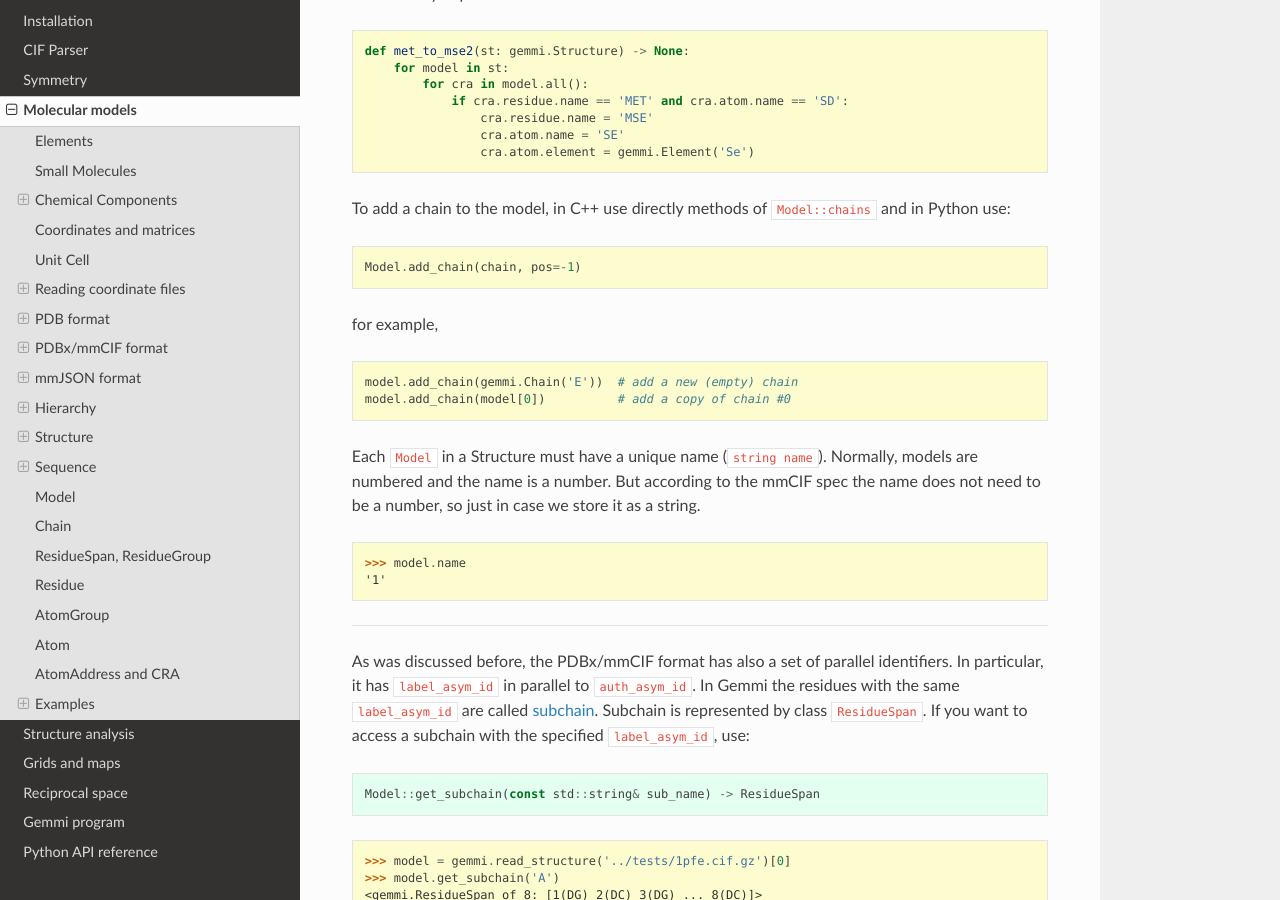
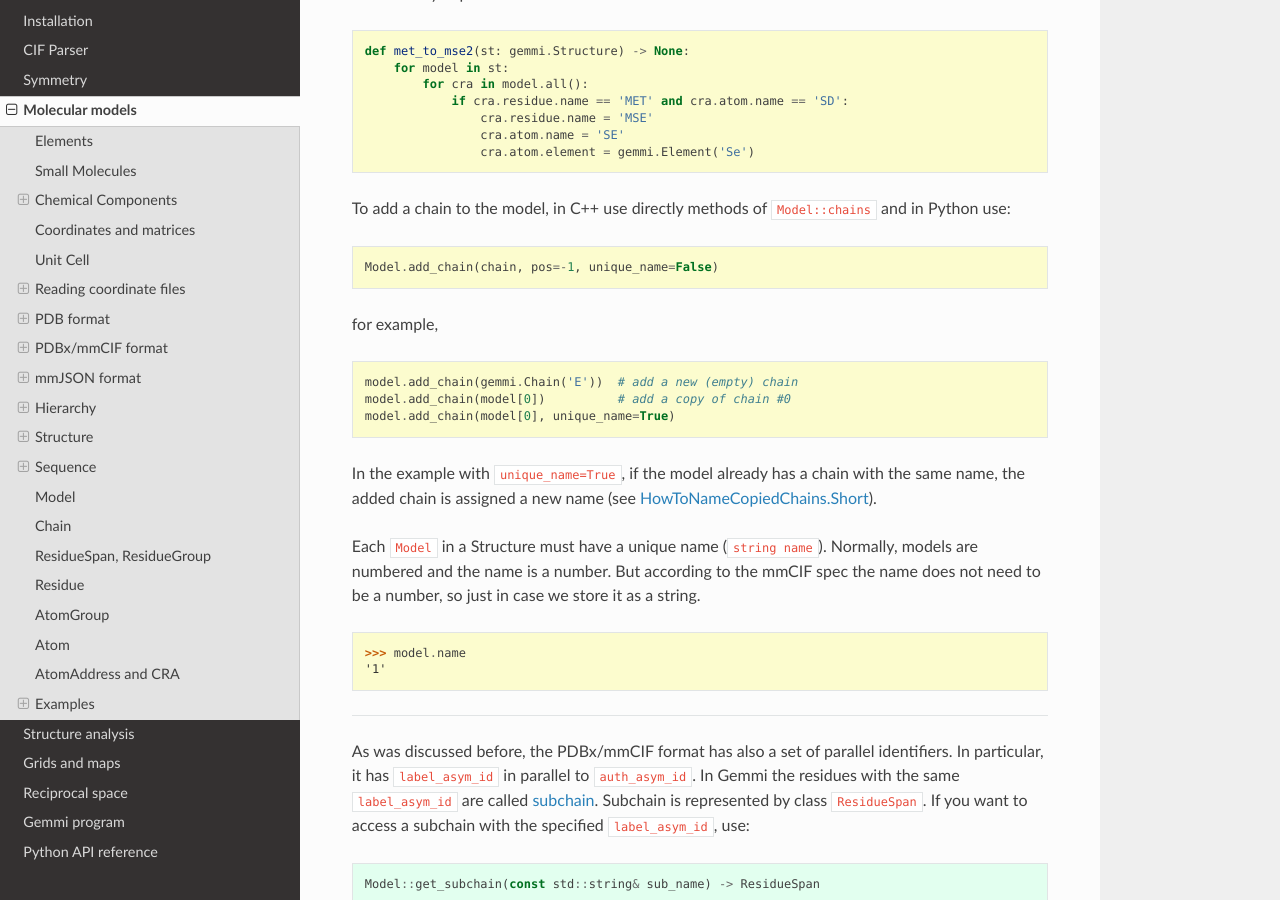
Before and after one commit to project-gemmi/gemmi, a Sphinx documentation site: the page built from docs/mol.rst, in a window 1280 px wide and 900 px high, scrolled down 38471 px. Built offline with Sphinx 7.4.7 and the Read the Docs theme 2.0.0, drawn with Linux system fonts in a browser that asks for light colours.

Commit message:
Model.add_chain(): add parameter unique_name

```diff
--- a/docs/mol.rst
+++ b/docs/mol.rst
@@ -1744,6 +1744,8 @@ As always, naming things is hard.
 Biological unit may contain a number of copies of one chain.
 Each copy needs to be named. Gemmi provides three options:
 
+.. _how_to_name_copied_chain:
+
 - HowToNameCopiedChains.Dup (in C++: HowToNameCopiedChains::Dup) --
   simply leaves the original chain name in all copies,
 - HowToNameCopiedChains.AddNumber -- copies of chain A are named
@@ -2196,7 +2198,7 @@ and in Python use:
 
 .. code-block:: python
 
-  Model.add_chain(chain, pos=-1)
+  Model.add_chain(chain, pos=-1, unique_name=False)
 
 for example,
 
@@ -2204,6 +2206,11 @@ for example,
 
   model.add_chain(gemmi.Chain('E'))  # add a new (empty) chain
   model.add_chain(model[0])          # add a copy of chain #0
+  model.add_chain(model[0], unique_name=True)
+
+In the example with ``unique_name=True``, if the model already has a chain
+with the same name, the added chain is assigned a new name
+(see :ref:`HowToNameCopiedChains.Short <how_to_name_copied_chain>`).
 
 Each ``Model`` in a Structure must have a unique name (``string name``).
 Normally, models are numbered and the name is a number.
```
Also changed, not shown: 3 other files.
